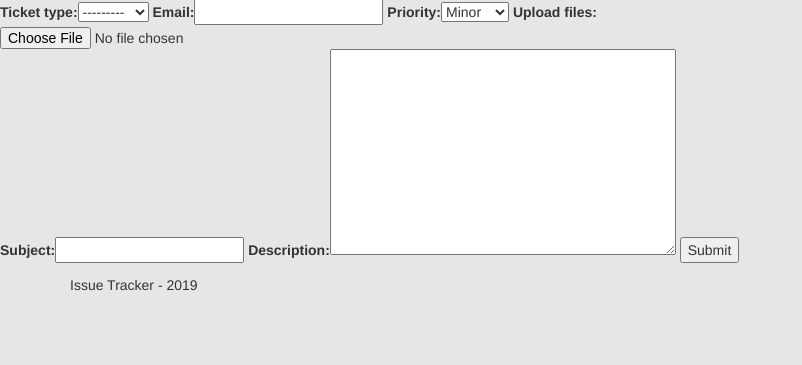
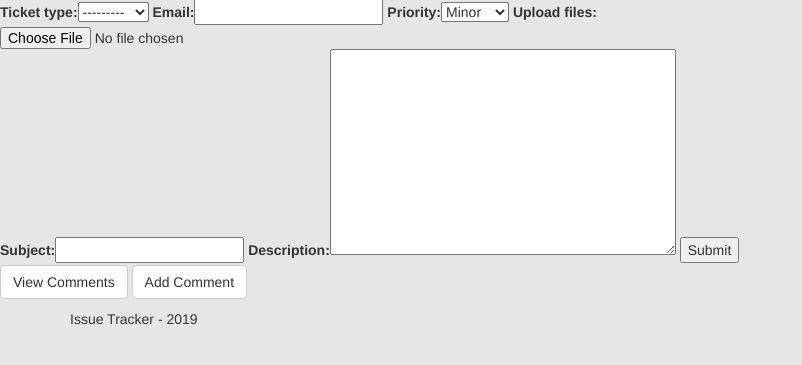
Before and after one commit to GarethMellon/django-issues-tracker, a Django app: page /tickets/new/ in a window 1280 px wide. Shown: the part 164-529 px from the top of the page, without its empty margins (0-802 px from the left). Run offline with Django 3.2, Linux system fonts and the light colour scheme; some libraries are stand-ins or nearby versions.

Commit message:
added links to tickets to comments

```diff
--- a/tickets/models.py
+++ b/tickets/models.py
@@ -50,7 +50,6 @@ class Ticket(models.Model):
     done_date = models.DateTimeField(null=True, blank=True)
     up_vote = models.IntegerField(default=0, blank=True)
     accept = models.BooleanField(default=False)
-    #accept = models.CharField(max_length=4, default="0", choices=(("0","0"),("1","1")), blank=False)
     upload_files = models.FileField(upload_to='upload_files', blank=True)
 
     def __str__(self):
--- a/tickets/templates/ticket.html
+++ b/tickets/templates/ticket.html
@@ -15,6 +15,11 @@
     {{ form|as_bootstrap }}
 
     <input type="submit" value="Submit"/>
+
+
 </form>
 
+<a href="{% url 'view_comments' id %}" class="btn btn-default">View Comments</a>
+<a href="{% url 'new_comment' id %}" class="btn btn-default">Add Comment</a>
+
 {% endblock %}
--- a/tickets/views.py
+++ b/tickets/views.py
@@ -20,7 +20,7 @@ def view_ticket(request, id):
         ticket = get_object_or_404(Ticket, pk=id)
         form = TicketForm(instance=ticket)
 
-    return render(request, "ticket.html", {'form': form})
+    return render(request, "ticket.html", {'form': form, 'id':ticket.id})
 
 
 def new_ticket(request):
```
